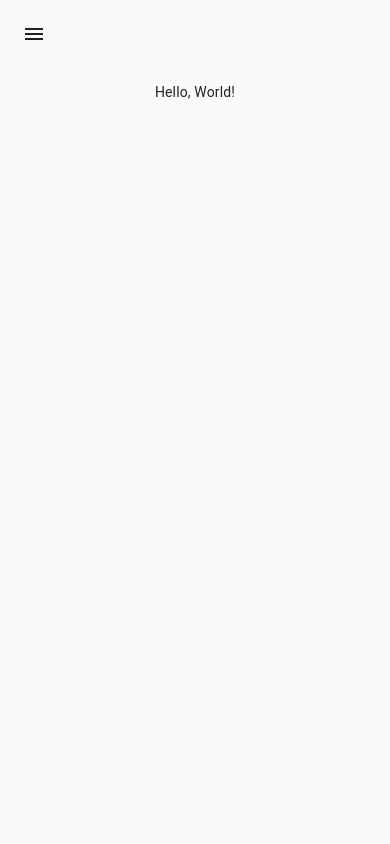
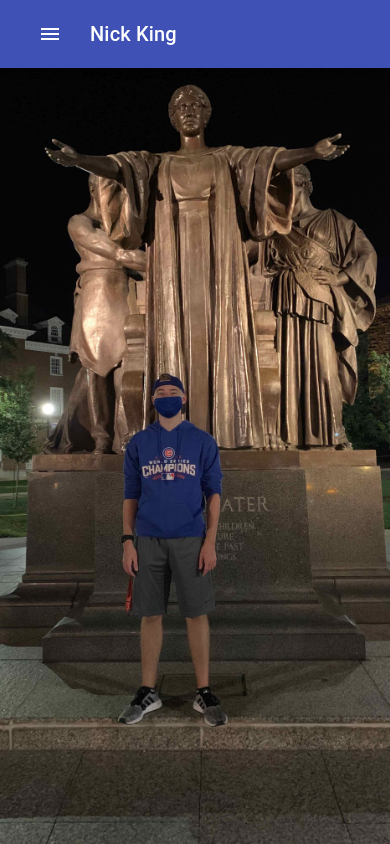
Before and after one commit to nrking0/portfolio, a React (Create React App) app: page / in a window 390 px wide. Built offline with nearby package versions, Linux system fonts and the light colour scheme.

Commit message:
Added Responsiveness and appbar

```diff
--- a/src/Components/Home/Home.css
+++ b/src/Components/Home/Home.css
@@ -0,0 +1,11 @@
+.base {
+    background: url("../../Images/IMG_1506.jpeg");
+    background-position: center;
+    background-size: cover;
+    width: 100%;
+    height: 100vh;
+
+    text-align: center;
+    color: white;
+    font-size: xx-large;
+}
--- a/src/Components/Home/Home.js
+++ b/src/Components/Home/Home.js
@@ -5,7 +5,7 @@ const Home = (props) => {
 
     return (
         <div className="base">
-           <p>Hello, World!</p>
+           Hello, Wolrd!
         </div>
     )
 };
--- a/src/Components/Sidebar/sidebar.js
+++ b/src/Components/Sidebar/sidebar.js
@@ -31,8 +31,9 @@ const useStyles = makeStyles((theme) => ({
   },
   appBar: {
     [theme.breakpoints.up('sm')]: {
-      width: `calc(100% - ${drawerWidth}px)`,
-      marginLeft: drawerWidth,
+    //   width: `calc(100% - ${drawerWidth}px)`,
+    //   marginLeft: drawerWidth,
+        opacity: '0',
     },
   },
   menuButton: {
@@ -92,7 +93,9 @@ function ResponsiveDrawer(props) {
   return (
     <div className={classes.root}>
       <CssBaseline />
-      <IconButton
+      <AppBar position="fixed" className={classes.appBar}>
+        <Toolbar>
+          <IconButton
             color="inherit"
             aria-label="open drawer"
             edge="start"
@@ -100,7 +103,12 @@ function ResponsiveDrawer(props) {
             className={classes.menuButton}
           >
             <MenuIcon />
-        </IconButton>
+          </IconButton>
+          <Typography variant="h6" noWrap>
+            Nick King
+          </Typography>
+        </Toolbar>
+      </AppBar>
       <nav className={classes.drawer} aria-label="mailbox folders">
         <Hidden smUp implementation="css">
           <Drawer
```
